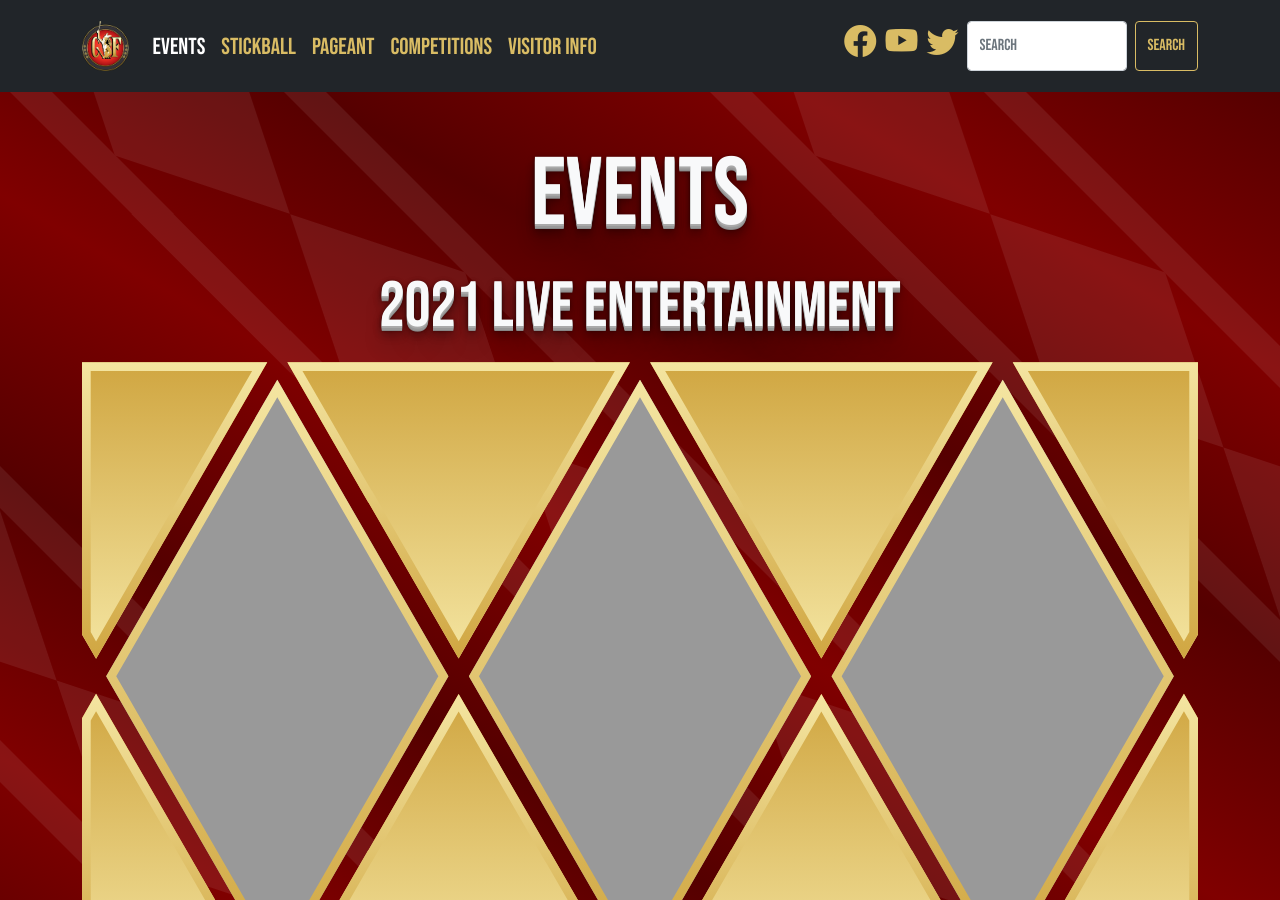
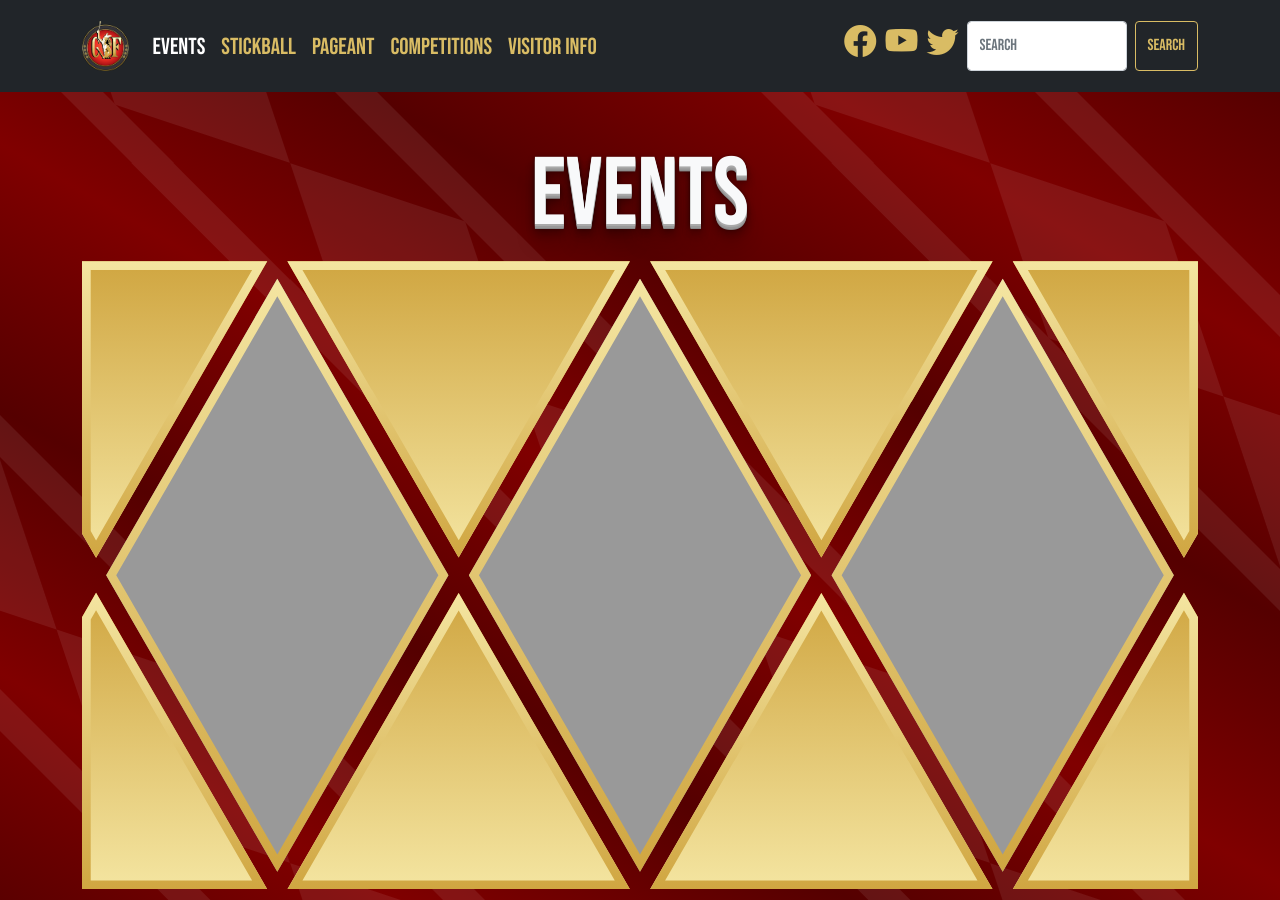
Before and after one commit to smattera/smattera.github.io, a Jekyll site: the page built from events/index.md, in a window 1280 px wide and 900 px high. Built offline with Jekyll 4.4.1, drawn with Linux system fonts in a browser that asks for light colours; nearby versions of some CDN libraries.

Commit message:
Update events.html

```diff
--- a/_includes/events.html
+++ b/_includes/events.html
@@ -1,7 +1,6 @@
 <section class="diamond-bg bebas">
   <div class="container">
     <h1 class="shadow-text">Events</h1>
-    <h2 class="shadow-text py-2">2021 Live Entertainment</h2>
     <img src="../assets/img/event-banner.svg" class="img-fluid">
     <!--<div class="row">
       <div class="col-md">
```
